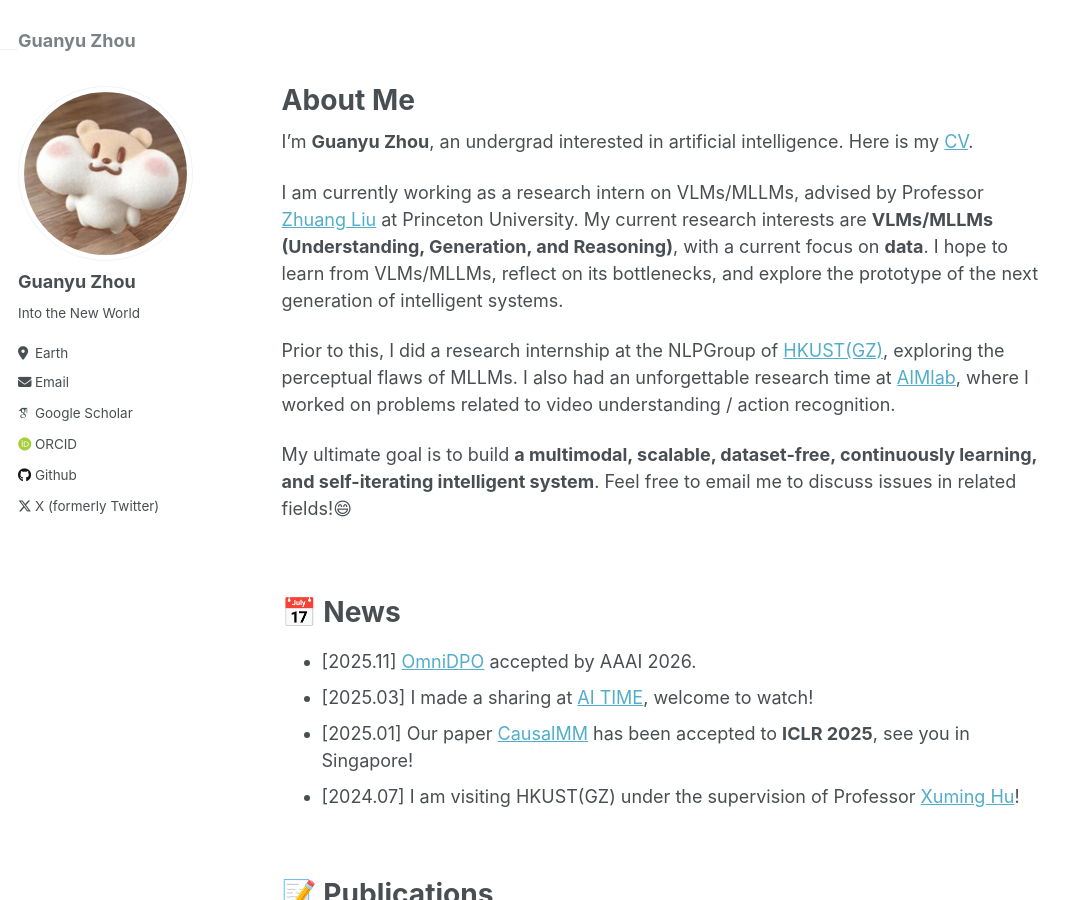
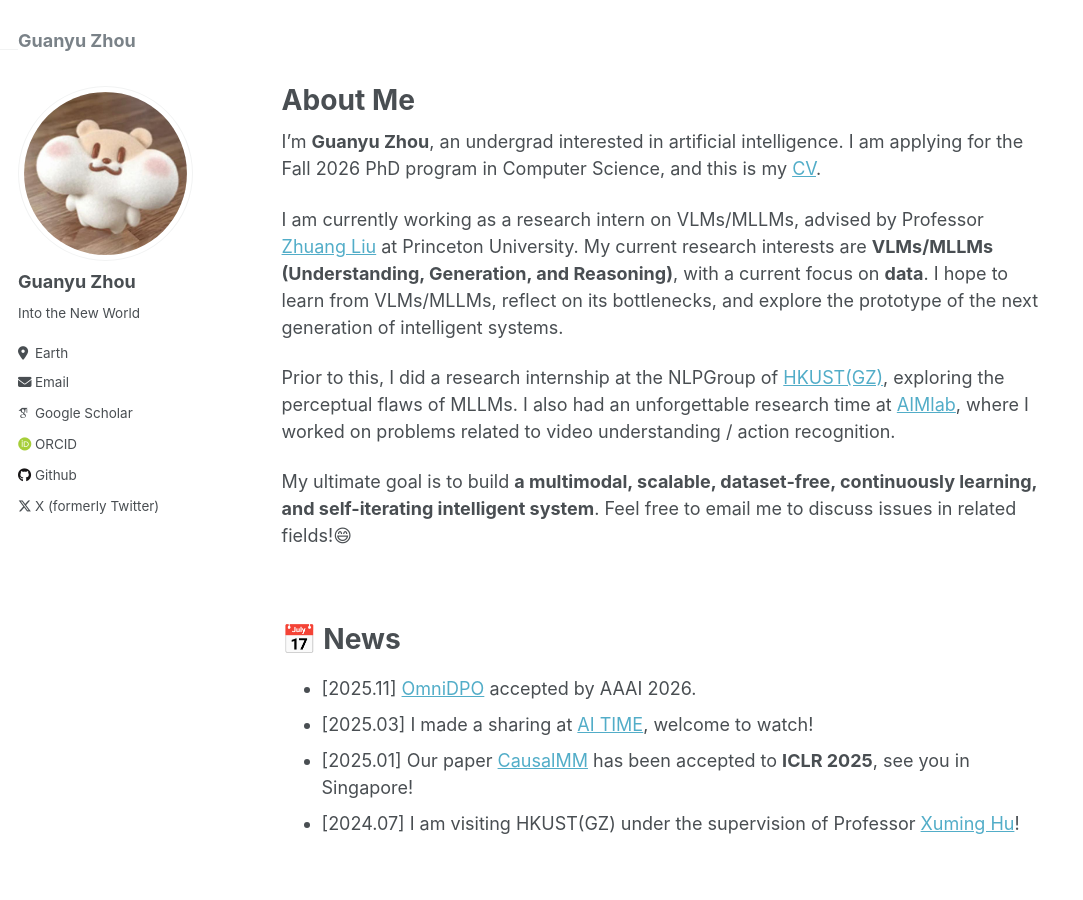
Before and after one commit to The-Martyr/the-martyr.github.io, a Jekyll site: the page built from _pages/about.md, in a window 1280 px wide and 900 px high. Shown: the whole window, without its empty margins (0-1083 px from the left). Built offline with Jekyll 4.4.1, drawn with Linux system fonts in a browser that asks for light colours; some web fonts are replaced.

Commit message:
Revise about page for PhD application details
Updated personal introduction and academic goals.

```diff
--- a/_pages/about.md
+++ b/_pages/about.md
@@ -7,7 +7,7 @@ redirect_from:
   - /about.html
 ---
 
-I'm **Guanyu Zhou**, an undergrad interested in artificial intelligence. Here is my [CV](/files/Resume.pdf).
+I'm **Guanyu Zhou**, an undergrad interested in artificial intelligence. I am applying for the Fall 2026 PhD program in Computer Science, and this is my [CV](/files/Resume.pdf).
 
 I am currently working as a research intern on VLMs/MLLMs, advised by Professor [Zhuang Liu](https://liuzhuang13.github.io/) at Princeton University. My current research interests are **VLMs/MLLMs (Understanding, Generation, and Reasoning)**, with a current focus on **data**. I hope to learn from VLMs/MLLMs, reflect on its bottlenecks, and explore the prototype of the next generation of intelligent systems.
 
```
